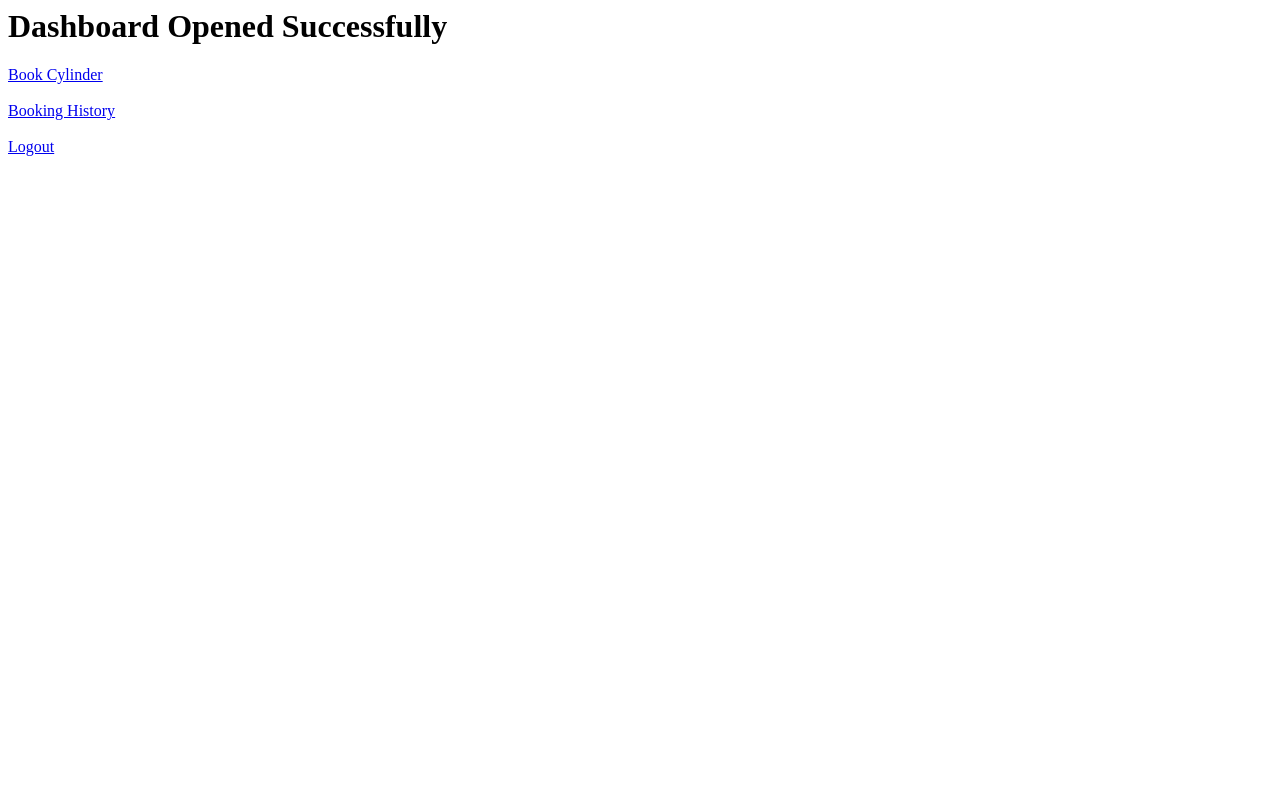
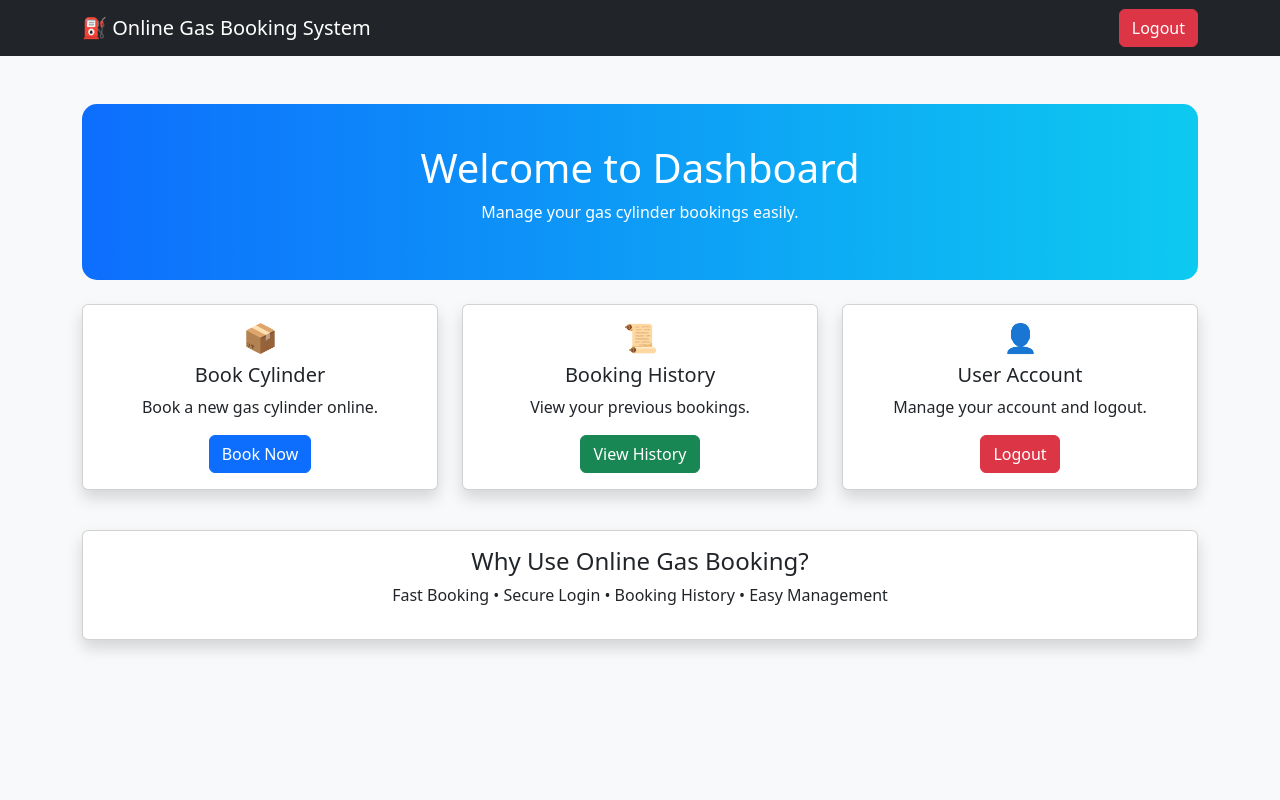
Before and after one commit to shravanikenchu-web/Online-Gas-Booking-System, a Flask app: page /dashboard in a window 1280 px wide. Run offline with Flask 3, Linux system fonts and the light colour scheme; the visitor is signed in with stand-in values (Sample User, id 1).

Commit message:
Update 04_dashboard.html

```diff
--- a/templates/04_dashboard.html
+++ b/templates/04_dashboard.html
@@ -1,21 +1,113 @@
-<! DOCTYPE html>
-<html>
+<!DOCTYPE html>
+<html lang="en">
+
 <head>
-    <title>Dashboard</title>
+    <meta charset="UTF-8">
+    <meta name="viewport" content="width=device-width, initial-scale=1.0">
+    <title>User Dashboard</title>
+
+    <link href="https://cdn.jsdelivr.net/npm/bootstrap@5.3.3/dist/css/bootstrap.min.css" rel="stylesheet">
+
+    <style>
+        body{
+            background-color:#f8f9fa;
+        }
+
+        .dashboard-header{
+            background:linear-gradient(to right,#0d6efd,#0dcaf0);
+            color:white;
+            padding:40px;
+            border-radius:15px;
+        }
+
+        .card{
+            transition:0.3s;
+        }
+
+        .card:hover{
+            transform:translateY(-5px);
+        }
+    </style>
 </head>
+
 <body>
 
-<h1>Dashboard Opened Successfully</h1>
+<nav class="navbar navbar-dark bg-dark">
+    <div class="container">
+        <span class="navbar-brand">
+            ⛽ Online Gas Booking System
+        </span>
 
-<a href="/booking">Book Cylinder</a>
+        <a href="/logout" class="btn btn-danger">
+            Logout
+        </a>
+    </div>
+</nav>
 
-<br><br>
+<div class="container mt-5">
 
-<a href="/history">Booking History</a>
+    <div class="dashboard-header text-center">
+        <h1>Welcome to Dashboard</h1>
+        <p>Manage your gas cylinder bookings easily.</p>
+    </div>
 
-<br><br>
+    <div class="row mt-4">
 
-<a href="/logout">Logout</a>
+        <div class="col-md-4 mb-3">
+            <div class="card shadow">
+                <div class="card-body text-center">
+                    <h3>📦</h3>
+                    <h5>Book Cylinder</h5>
+                    <p>Book a new gas cylinder online.</p>
+
+                    <a href="/booking" class="btn btn-primary">
+                        Book Now
+                    </a>
+                </div>
+            </div>
+        </div>
+
+        <div class="col-md-4 mb-3">
+            <div class="card shadow">
+                <div class="card-body text-center">
+                    <h3>📜</h3>
+                    <h5>Booking History</h5>
+                    <p>View your previous bookings.</p>
+
+                    <a href="/history" class="btn btn-success">
+                        View History
+                    </a>
+                </div>
+            </div>
+        </div>
+
+        <div class="col-md-4 mb-3">
+            <div class="card shadow">
+                <div class="card-body text-center">
+                    <h3>👤</h3>
+                    <h5>User Account</h5>
+                    <p>Manage your account and logout.</p>
+
+                    <a href="/logout" class="btn btn-danger">
+                        Logout
+                    </a>
+                </div>
+            </div>
+        </div>
+
+    </div>
+
+    <div class="card shadow mt-4">
+        <div class="card-body text-center">
+            <h4>Why Use Online Gas Booking?</h4>
+
+            <p>
+                Fast Booking • Secure Login • Booking History • Easy Management
+            </p>
+        </div>
+    </div>
+
+</div>
 
 </body>
 </html>
```
